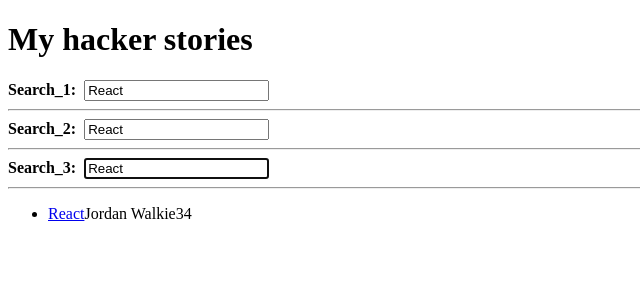
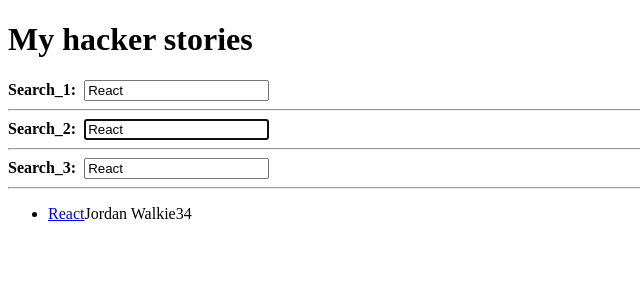
Before and after one commit to astaba/wei_hacker_union, a React (Vite) app: page / in a window 1280 px wide. Shown: the top 300 px of the page, without its empty margins (0-640 px from the left). Built offline with nearby package versions, Linux system fonts and the light colour scheme.

Commit message:
Declarative autoFocus: proper way
Using just isFocused as an attribute is equivalent to isFocused={true}.

```diff
--- a/src/App.tsx
+++ b/src/App.tsx
@@ -21,15 +21,30 @@ function App() {
   return (
     <div>
       <h1>My hacker stories</h1>
-      <InputWithLabel id="search_1" value={searchTerm} onChange={handleSearch}>
+      <InputWithLabel
+        id="search_1"
+        value={searchTerm}
+        onChange={handleSearch}
+        // isFocused
+      >
         <strong>Search_1: </strong>
       </InputWithLabel>
       <hr />
-      <InputWithLabel id="search_2" value={searchTerm} onChange={handleSearch}>
+      <InputWithLabel
+        id="search_2"
+        value={searchTerm}
+        onChange={handleSearch}
+        isFocused
+      >
         <strong>Search_2: </strong>
       </InputWithLabel>
       <hr />
-      <InputWithLabel id="search_3" value={searchTerm} onChange={handleSearch}>
+      <InputWithLabel
+        id="search_3"
+        value={searchTerm}
+        onChange={handleSearch}
+        // isFocused
+      >
         <strong>Search_3: </strong>
       </InputWithLabel>
       <hr />
--- a/src/components/InputWithLabel.tsx
+++ b/src/components/InputWithLabel.tsx
@@ -6,6 +6,7 @@ type InputWithLaebelProps = {
   value: string;
   onChange: (event: React.ChangeEvent<HTMLInputElement>) => void;
   children: React.ReactNode;
+  isFocused?: boolean;
 };
 
 const InputWithLabel: React.FC<InputWithLaebelProps> = ({
@@ -14,11 +15,18 @@ const InputWithLabel: React.FC<InputWithLaebelProps> = ({
   value,
   onChange,
   children,
+  isFocused,
 }) => {
   return (
     <>
       <label htmlFor={id}>{children}</label>&nbsp;
-      <input id={id} type={type} value={value} onChange={onChange} autoFocus />
+      <input
+        id={id}
+        type={type}
+        value={value}
+        onChange={onChange}
+        autoFocus={isFocused}
+      />
     </>
   );
 };
```
